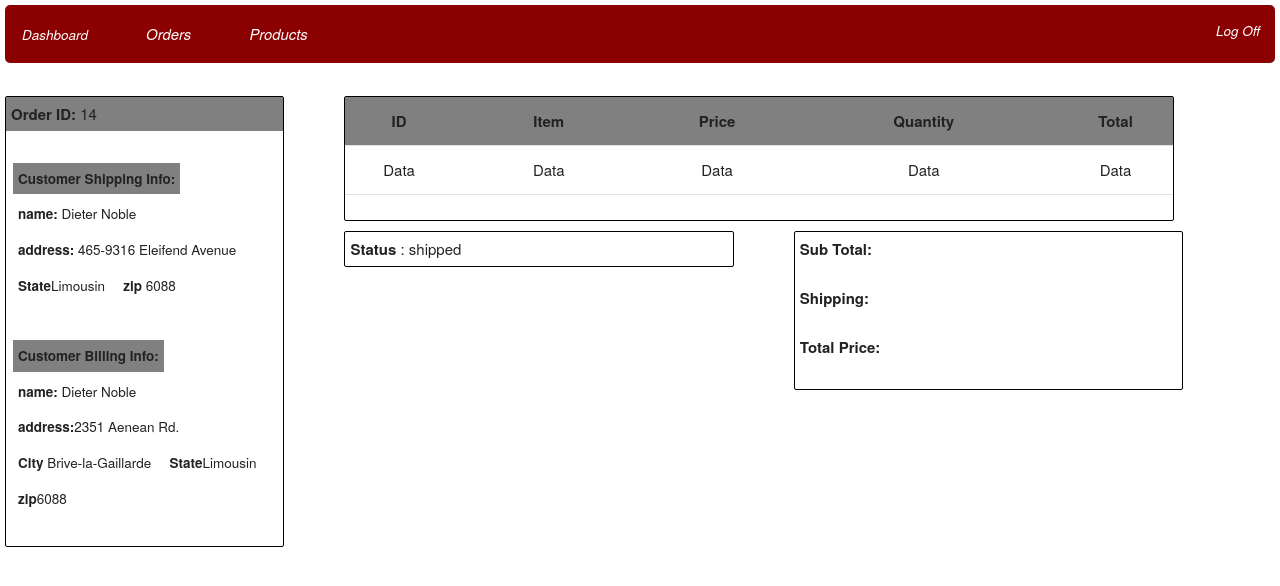
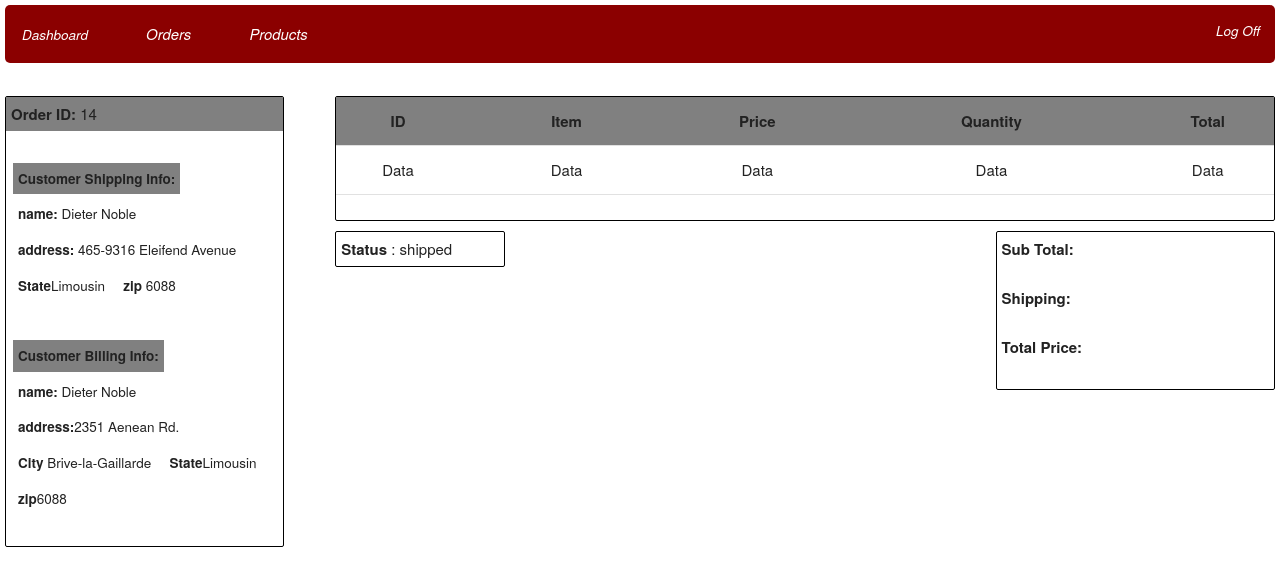
Before and after one commit to MacHawkDown/ecommerce, a CodeIgniter app: page /Orders/show/14 in a window 1280 px wide. Shown: the top 586 px of the page. Run offline with CodeIgniter, Linux system fonts and the light colour scheme; data comes from the database, SQL or seed files in the repository; some libraries are stand-ins or nearby versions.

Commit message:
css changes (floaters)

```diff
--- a/application/views/show_order.php
+++ b/application/views/show_order.php
@@ -13,9 +13,6 @@
                 border: 1px solid black;
                 border-radius: 2px;
                 margin-top: 3px;
-                margin-left: 60px;
-
-
             }
 
             .custInfo {
@@ -46,7 +43,11 @@
             li{
                 font-size:0.9em;
             }
-
+            .floaters
+            {
+                  margin: 10px auto;
+                  float: right;
+            }
         </style>
         <head>
             <body>
@@ -70,7 +71,7 @@
                                 <li><span class="bold">zip</span><?php echo $output['zipcode']?></li>
                             </ul>
                         </div>
-                        <div class="box eight columns">
+                        <div class="box nine columns">
                             <table class="u-full-width">
                                 <tr class="header">
                                     <th>ID</th>
@@ -88,8 +89,8 @@
                                 </tr>
                             </table>
                         </div>
-                        <p class=" billingInfo box four columns"><span class="bold">Status</span> : shipped</p>
-                        <div class="billingInfo box four columns">
+                        <p class=" billingInfo box two columns"><span class="bold">Status</span> : shipped</p>
+                        <div class="billingInfo box three columns floaters">
                             <p class="bold">Sub Total:</p>
                             <p class="bold">Shipping:</p>
                             <p class="bold">Total Price:</p>
--- a/assets/css/header.css
+++ b/assets/css/header.css
@@ -33,7 +33,6 @@
 }
 
 .lasttab{
-	/*margin-left: 1000px;*/
 	margin: 0 auto;
 	float: right;
 	margin-right: 10px;
```
Lines whose indentation alone changed are shown as unchanged.
